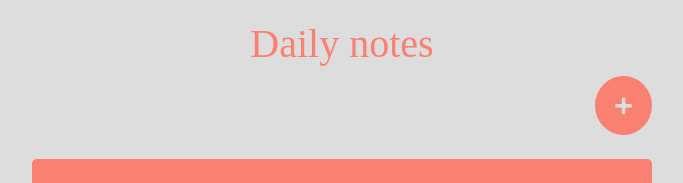
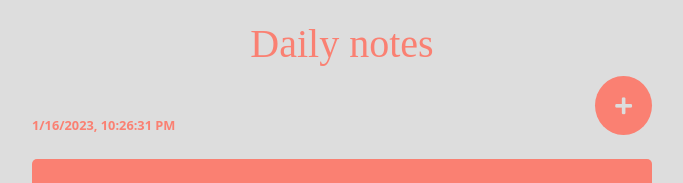
Before and after one commit to arman-ebrahimi/notes-todos, a React (Create React App) app: page / in a window 1280 px wide. Shown: the top 183 px of the page, without its empty margins (298-981 px from the left). Built offline with nearby package versions, Linux system fonts and the light colour scheme.

Commit message:
Is added date and time above notes-box

```diff
--- a/src/App.sass
+++ b/src/App.sass
@@ -14,7 +14,12 @@ h1
   width: 50%
   margin: 0 auto
   display: flex
-  justify-content: flex-end
+  justify-content: space-between
+  span
+    align-self: flex-end
+    color: $color1
+    font-size: 0.8em
+    font-weight: bold
   button
     border: none
     padding: 20px
@@ -118,9 +123,13 @@ h1
 @media screen and (max-width: 778px)
   .notes-box, .main-menu
     width: 70%
+  pre
+    font-size: 0.8em
 @media screen and (max-width: 600px)
   .notes-box, .main-menu
     width: 80%
+  pre
+    font-size: 0.7em
   .notes-box .single-note .note-head .date
     font-size: 0.4em
 @media screen and (max-width: 480px)
--- a/src/pages/notesList.js
+++ b/src/pages/notesList.js
@@ -1,17 +1,26 @@
 import {useNavigate} from "react-router-dom";
 import {useDispatch, useSelector} from "react-redux";
+import {useEffect, useState} from "react";
 
 export const NotesList = () => {
     const navigate = useNavigate();
     const dispatch = useDispatch();
     const allNotes = useSelector(state => state.note);
+    const [nowDate, setNowDate] = useState(new Date().toLocaleString())
     const handleDelete = (index) => {
         dispatch({type: "note/deleteNote", payload: index})
     }
+    useEffect(() => {
+        const interval = setInterval(() => {
+            setNowDate(new Date().toLocaleString())
+        }, 1000)
+        return () => clearInterval(interval)
+    },[])
+
     return(
         <>
             <h1>Daily notes</h1>
-            <div className="main-menu"><button className="fa fa-plus" onClick={() => navigate("/notation")}></button></div>
+            <div className="main-menu"><span>{nowDate}</span><button className="fa fa-plus" onClick={() => navigate("/notation")}></button></div>
             <div className="notes-box mt-4">
                 {allNotes.map((item, index) => {
                     return(
```
